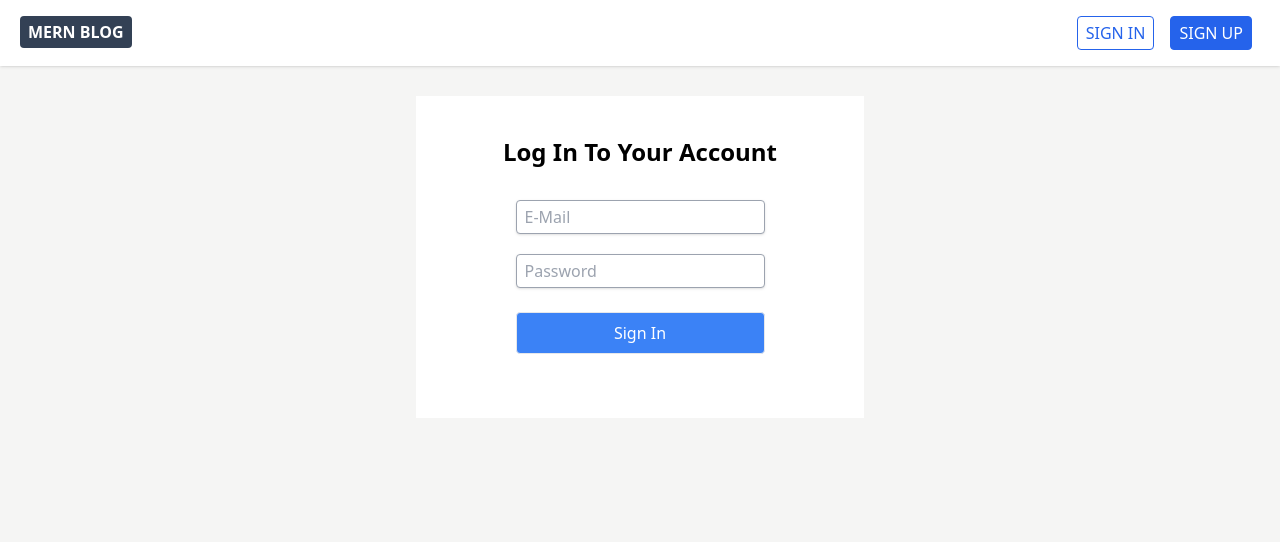
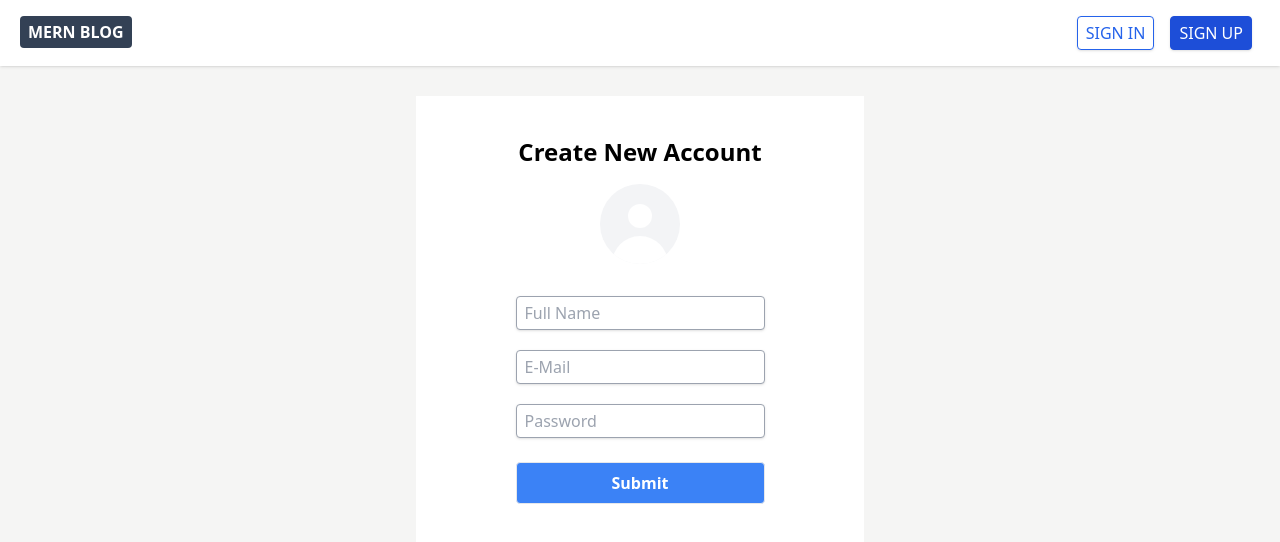
Before and after one commit to Huseelk/react-blog-client, a React (Create React App) app: page /register in a window 1280 px wide. Shown: the top 542 px of the page. Built offline with nearby package versions, Linux system fonts and the light colour scheme.

Commit message:
Add registration component

```diff
--- a/public/index.html
+++ b/public/index.html
@@ -9,7 +9,6 @@
       name="description"
       content="Web site created using create-react-app"
     />
-    <link rel="manifest" href="%PUBLIC_URL%/manifest.json" />
     <title>React App</title>
   </head>
   <body>
--- a/src/App.tsx
+++ b/src/App.tsx
@@ -1,8 +1,9 @@
-import { Route, Routes } from "react-router-dom";
+import { Navigate, Route, Routes } from "react-router-dom";
 import "./App.scss";
 import Footer from "./components/footer/Footer";
 import Header from "./components/header/Header";
 import Login from "./components/login/Login";
+import Registration from "./components/registration/Registration";
 
 function App() {
   return (
@@ -13,7 +14,8 @@ function App() {
         <Route path="/posts/:id" element={<Login />} />
         <Route path="/add-post" element={<Login />} />
         <Route path="/login" element={<Login />} />
-        <Route path="/register" element={<Login />} />
+        <Route path="/register" element={<Registration />} />
+        <Route path="*" element={<Navigate to={"/"} />} />
       </Routes>
       <Footer></Footer>
     </div>
--- a/src/components/header/HeaderLogin.tsx
+++ b/src/components/header/HeaderLogin.tsx
@@ -4,13 +4,13 @@ function HeaderLogin() {
   return (
     <div className="flex">
       <div className="group mx-2">
-        <button className="px-2 py-1 rounded border border-blue-600 text-blue-600 hover:bg-blue-600 group-hover:text-white transition-all">
+        <button className="px-2 py-1 rounded border border-blue-600 text-blue-600 hover:bg-blue-600 group-hover:text-white transition-all shadow">
           SIGN IN
         </button>
       </div>
 
       <div className="group  mx-2">
-        <button className="px-2 py-1 border border-blue-600 rounded bg-blue-600 text-white hover:bg-white group-hover:text-blue-600 transition-all">
+        <button className="px-2 py-1 border border-blue-700 rounded bg-blue-700 text-white hover:bg-blue-900  transition-all shadow">
           SIGN UP
         </button>
       </div>
--- a/src/components/login/Login.tsx
+++ b/src/components/login/Login.tsx
@@ -2,7 +2,7 @@ import React from "react";
 
 function Login() {
   return (
-    <div className="mx-auto max-w-md bg-white relative top-24 p-4 flex justify-center flex-col items-center">
+    <div className="mx-auto xsm:max-w-md max-w-xs bg-white relative top-24 p-4 flex justify-center flex-col items-center">
       <div className="mb-8 mt-6 font-bold text-2xl">Log In To Your Account</div>
       <div>
         <form action="" className="flex flex-col items-center">
@@ -16,7 +16,7 @@ function Login() {
             placeholder="Password"
             className="border rounded border-gray-400 mb-6 py-1 px-2 outline-none focus:border-blue-700 shadow"
           />
-          <button className="w-[100%] p-2 rounded border bg-blue-500 hover:bg-blue-700 transition-all text-white mb-12">
+          <button className="w-[100%] p-2 rounded border bg-blue-500 hover:bg-blue-700 transition-all text-white mb-12 font-bold">
             Sign In
           </button>
         </form>
--- /dev/null
+++ b/src/components/registration/Registration.jsx
@@ -0,0 +1,49 @@
+import React from "react";
+
+function Registration() {
+  return (
+    <div className="mx-auto xsm:max-w-md max-w-xs bg-white relative top-24 p-4 flex justify-center flex-col items-center">
+      <div className="mb-8 mt-6 font-bold text-2xl flex flex-col items-center">
+        <span>Create New Account</span>
+        <div className="mt-4 relative w-20 h-20 overflow-hidden bg-gray-100 rounded-full dark:bg-gray-400">
+          <svg
+            className="absolute text-white top-2"
+            fill="currentColor"
+            viewBox="0 0 20 20"
+            xmlns="http://www.w3.org/2000/svg"
+          >
+            <path
+              fillRule="evenodd"
+              d="M10 9a3 3 0 100-6 3 3 0 000 6zm-7 9a7 7 0 1114 0H3z"
+              clipRule="evenodd"
+            ></path>
+          </svg>
+        </div>
+      </div>
+      <div>
+        <form action="" className="flex flex-col items-center">
+          <input
+            type="text"
+            placeholder="Full Name"
+            className="border rounded border-gray-400 mb-5 py-1 px-2 outline-none focus:border-blue-700 shadow"
+          />
+          <input
+            type="email"
+            placeholder="E-Mail"
+            className="border rounded border-gray-400 mb-5 py-1 px-2 outline-none focus:border-blue-700 shadow"
+          />
+          <input
+            type="password"
+            placeholder="Password"
+            className="border rounded border-gray-400 mb-6 py-1 px-2 outline-none focus:border-blue-700 shadow"
+          />
+          <button className="w-[100%] p-2 rounded border bg-blue-500 hover:bg-blue-700 transition-all text-white mb-12 font-bold">
+            Submit
+          </button>
+        </form>
+      </div>
+    </div>
+  );
+}
+
+export default Registration;
--- a/tailwind.config.js
+++ b/tailwind.config.js
@@ -1,10 +1,16 @@
 /** @type {import('tailwindcss').Config} */
 module.exports = {
-  content: [
-    "./src/**/*.{js,jsx,ts,tsx}",
-  ],
+  content: ["./src/**/*.{js,jsx,ts,tsx}"],
   theme: {
     extend: {},
+    screens: {
+      xsm: "490px",
+      sm: "640px",
+      md: "768px",
+      lg: "1024px",
+      xl: "1280px",
+      "2xl": "1536px",
+    },
   },
   plugins: [],
-}
+};
```
